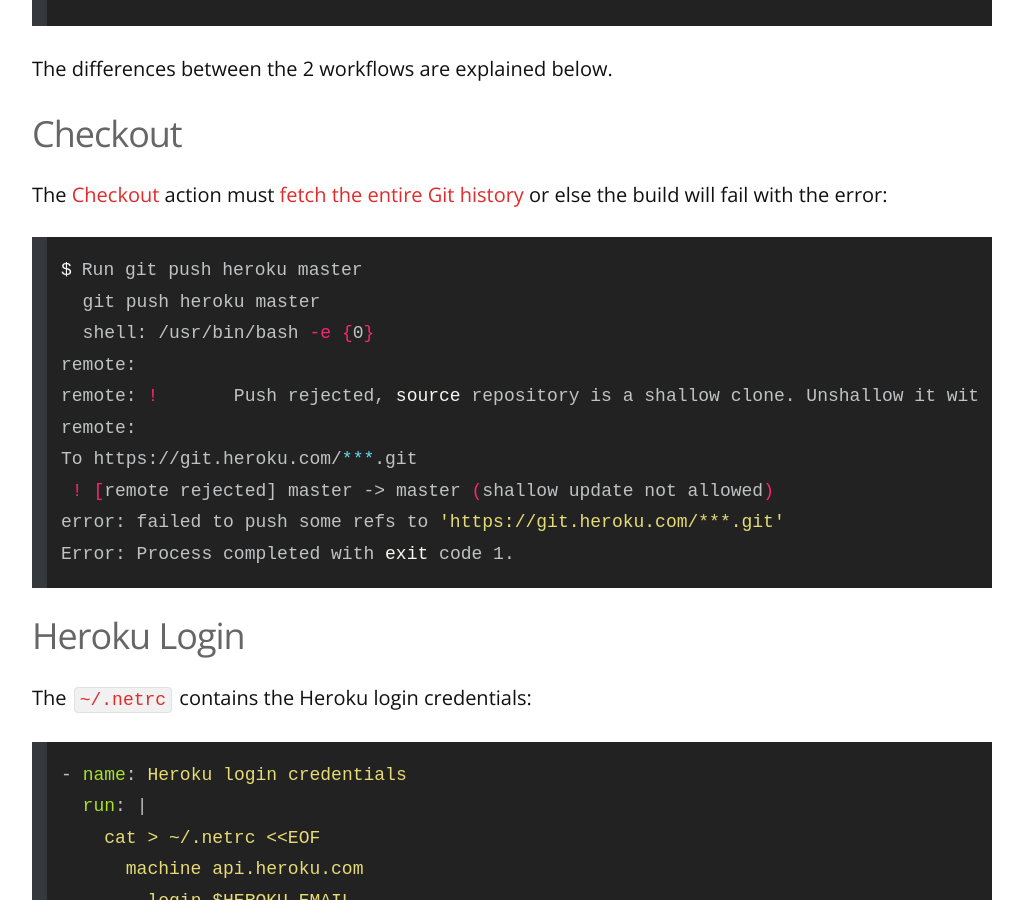
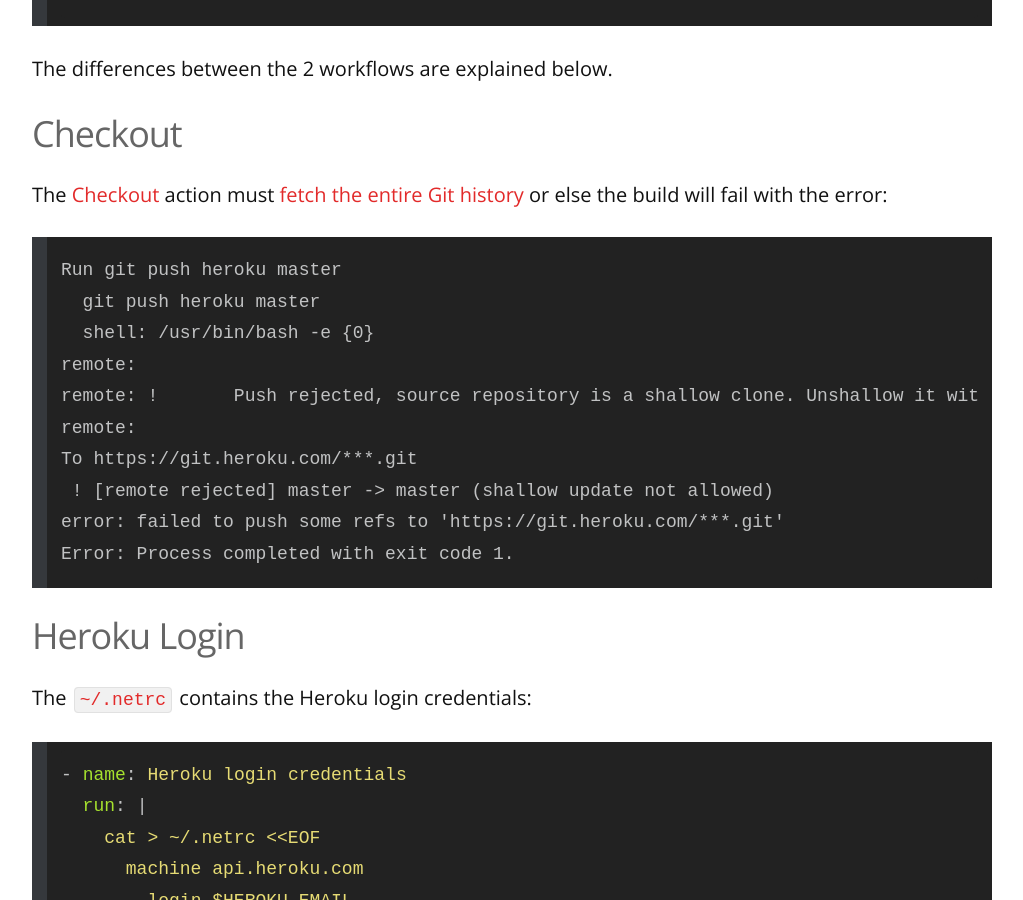
Before and after one commit to remarkablemark/remarkablemark.github.io, a Jekyll site: the page built from _posts/2021/2021-03-12-github-actions-deploy-to-heroku.md, in a window 1280 px wide and 900 px high, scrolled down 2573 px. Shown: the whole window, without its empty margins (128-1151 px from the left). Built offline with Jekyll 4.4.1, drawn with Linux system fonts in a browser that asks for light colours; comment, search, counter and statistics services are not loaded; some of the changed lines change nothing that is shown; some of the changed text lies outside the part shown.

Commit message:
fix(posts): update "Deploy to Heroku with GitHub Actions"
Post: 2021-03-12-github-actions-deploy-to-heroku.md

Tidy and update code blocks

````diff
--- a/_posts/2021/2021-03-12-github-actions-deploy-to-heroku.md
+++ b/_posts/2021/2021-03-12-github-actions-deploy-to-heroku.md
@@ -2,6 +2,7 @@
 layout: post
 title: Deploy to Heroku with GitHub Actions
 date: 2021-03-12 22:29:42
+updated: 2022-01-11 19:29:39
 excerpt: How to deploy to Heroku using the GitHub Actions workflow.
 categories: heroku github actions deploy devops
 ---
@@ -37,7 +38,7 @@
     runs-on: ubuntu-latest
     steps:
       - name: Check out repository
-        uses: actions/checkout@v2
+        uses: actions/checkout@v3
       - name: Deploy to Heroku
         uses: akhileshns/heroku-deploy@v3.12.12
         with:
@@ -65,7 +66,7 @@
     runs-on: ubuntu-latest
     steps:
       - name: Check out repository
-        uses: actions/checkout@v2
+        uses: actions/checkout@v3
         with:
           fetch-depth: 0
       - name: Heroku login credentials
@@ -97,7 +98,7 @@
 
 The [Checkout](https://github.com/marketplace/actions/checkout) action must [fetch the entire Git history](https://github.com/marketplace/actions/checkout#fetch-all-history-for-all-tags-and-branches) or else the build will fail with the error:
 
-```sh
+```
 Run git push heroku master
   git push heroku master
   shell: /usr/bin/bash -e {0}
@@ -159,9 +160,9 @@
 
 <p>
 <details markdown="1">
-<summary>Here's how a successful deploy looks like.</summary>
+<summary>See how a successful deploy will look like.</summary>
 
-```sh
+```
 Created and wrote to ~/.netrc
 Successfully logged into heroku
  ›   Warning: Our terms of service have changed:
````
